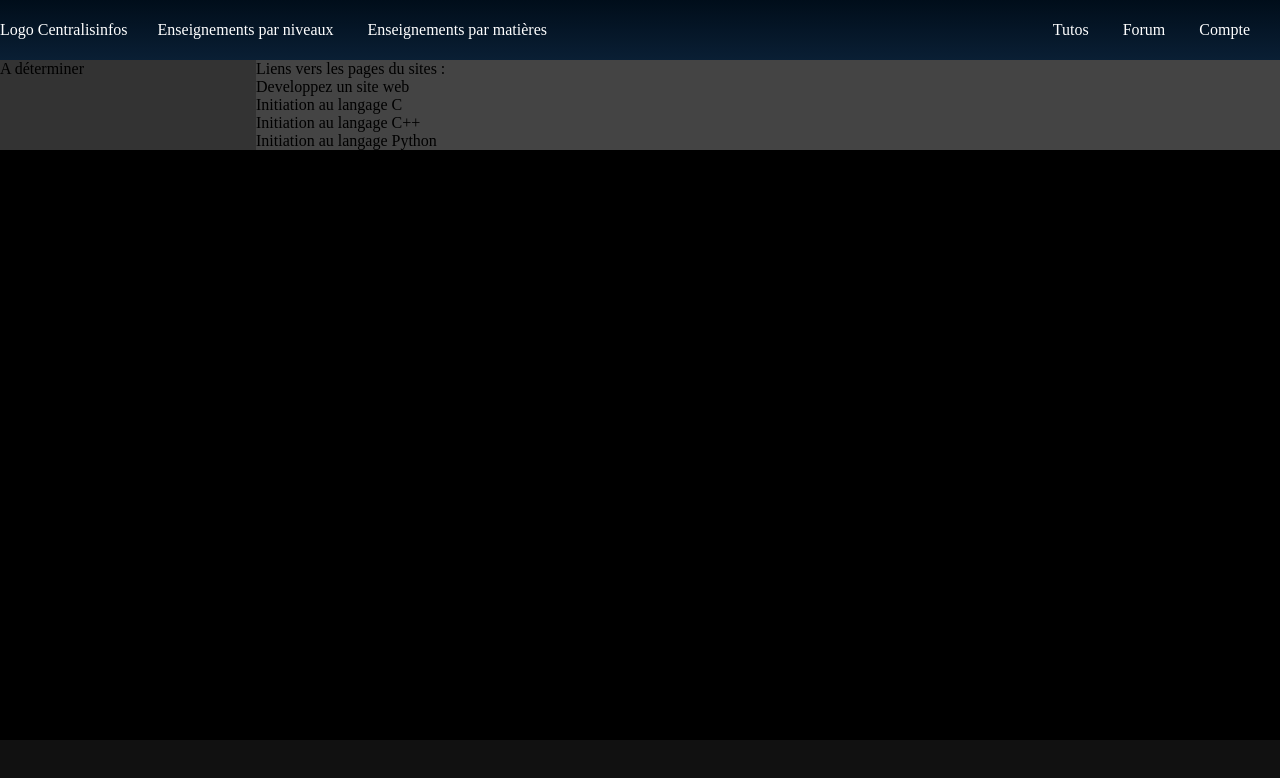
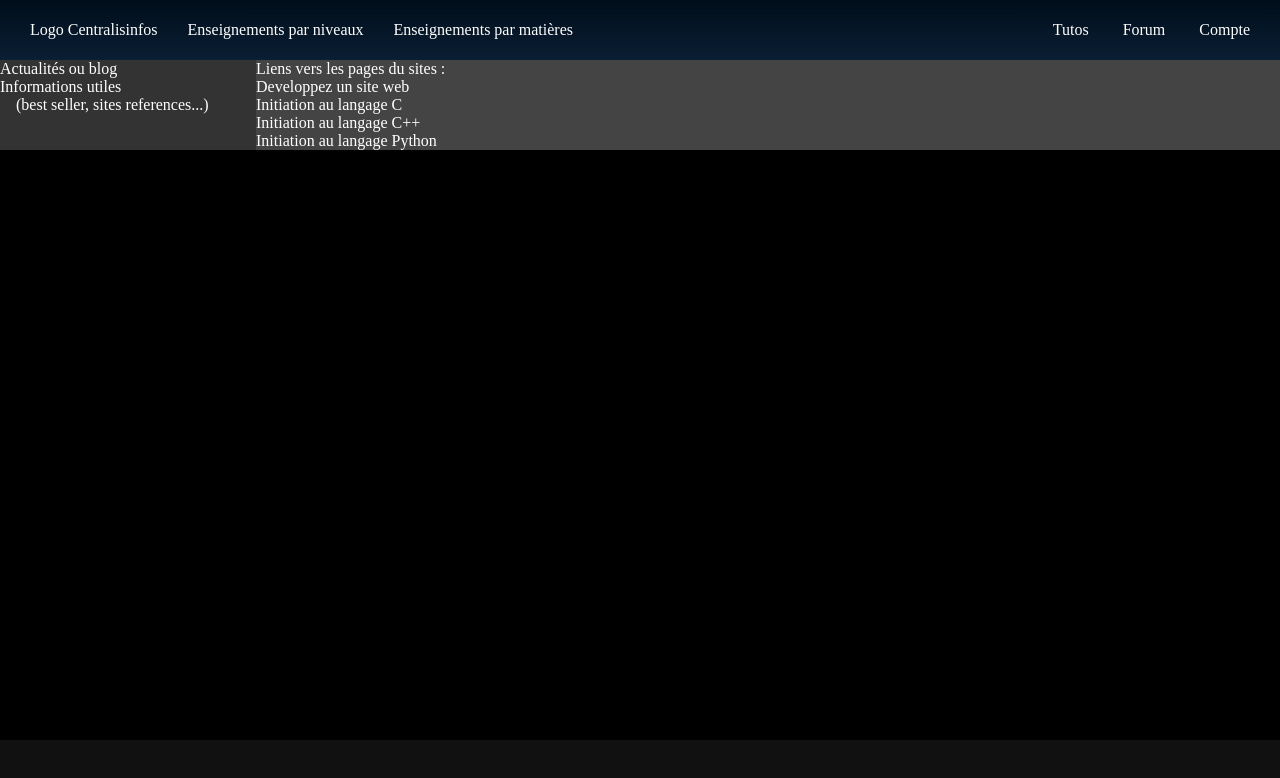
Before and after one commit to Lenglet-jeremy/Centralisinfos, a plain HTML site: page index.html in a window 1280 px wide. Drawn offline with Linux system fonts and the light colour scheme.

Commit message:
Mise à jour NavBar

```diff
--- a/index.html
+++ b/index.html
@@ -12,11 +12,24 @@
         <div class="Left">
             <div class="Welcome">
                 <a class="Logo" href="#">Logo</a>
-                <a class="Acceuil" href="#">Centralisinfos</a>
+                <a class="HomePage" href="#">Centralisinfos</a>
             </div>
             <div class="Education">
-                <a class="Skill" href="#">Enseignements par niveaux</a>
-                <a class="Subject" href="#">Enseignements par matières</a>
+                <div class="SkillsMenu">
+                    <a class="SkillsAnchor" href="#">Enseignements par niveaux</a>
+                    <div class="SkillsSubMenu">
+                        <a href="#">6e</a>
+                        <a href="#">5e</a>
+                        <a href="#">4e</a>
+                        <a href="#">3e</a>
+                        <a href="#">Seconde</a>
+                        <a href="#">Premiere</a>
+                        <a href="#">Terminale</a>
+                    </div>
+                </div>
+                <div class="SubjectMenu">
+                    <a class="SubjectAnchor" href="#">Enseignements par matières</a>
+                </div>
             </div>
         </div>
 
@@ -31,14 +44,16 @@
 
     <main class="Main">
         <div class="ToDefine">
-            <p>A déterminer</p>
+            <p>Actualités ou blog</p>
+            <p>Informations utiles</p>
+            <p>&nbsp;&nbsp;&nbsp;&nbsp;(best seller, sites references...)</p>
         </div>
         <div class="Content">
-            <p>Liens vers les pages du sites : </p>
-            <p>Developpez un site web</p>
-            <p>Initiation au langage C</p>
-            <p>Initiation au langage C++</p>
-            <p>Initiation au langage Python</p>
+            <a>Liens vers les pages du sites : </a>
+            <a>Developpez un site web</a>
+            <a>Initiation au langage C</a>
+            <a>Initiation au langage C++</a>
+            <a>Initiation au langage Python</a>
         </div>
     </main>
 
--- a/style.css
+++ b/style.css
@@ -11,7 +11,11 @@ a{
     text-decoration: none;
     color: #ffffff;
 }
+p{
+    color: #ffffff;
+}
 
+/* HEADER */
 .Header{
     height: 60px;
     width: 100%;
@@ -22,25 +26,63 @@ a{
     background: linear-gradient(to top, #0b223ae6, #001325b3);
 }
 .Header div{}
+
+/* LEFT */
     .Header .Left{
         display: flex;
         flex-direction: row;
     }
-
-.Header .Left .Welcome{}
+    .Header .Left .Welcome{
+        line-height: 60px;
+        padding-left: 30px;
+    }
     .Header .Left .Welcome a{}
     .Header .Left .Welcome .Logo{}
-.Header .Left .Welcome .Acceuil{}
+    .Header .Left .Welcome .HomePage{}
 
-.Header .Left .Education{}
-.Header .Left .Education a{
-    padding-left :  30px;
+    .Header .Left .Education{
+        display: flex;
+        flex-direction: row;
     }
-.Header .Left .Education .Skill{}
-.Header .Left .Education .Subject{}
+    .Header .Left .Education .SkillsMenu{
+        line-height: 60px;
+        padding-left: 30px;
+    }
+    .Header .Left .Education .SkillsMenu .SkillsAnchor{
+    }
+    .Header .Left .Education .SkillsMenu .SkillsSubMenu{
+        display: none;
+    }
+    .Header .Left .Education .SkillsMenu:hover .SkillsSubMenu{
+        display: flex;
+        flex-direction: column;
+        background-color: #111111;
+        position: absolute;
+        width: 100px;
+    }
 
+    .Header .Left .Education .SubjectMenu{
+        line-height: 60px;
+        padding-left: 30px;
+    }
+    .Header .Left .Education .SubjectMenu .SubjectAnchor{}
+    .Header .Left .Education .SubjectMenu .SubjectSubMenu{
+        display: none;
+    }
+    .Header .Left .Education .SubjectMenu:hover .SubjectSubMenu{
+        display: flex;
+        flex-direction: column;
+        background-color: #111111;
+        position: absolute;
+        width: 100px;
+    }
+/* /LEFT */
+
+/* CENTER */
     .Header .Center{}
+/* /CENTRE */
 
+/* RIGHT */
     .Header .Right{}
     .Header .Right a{
         padding-right :  30px;
@@ -48,33 +90,36 @@ a{
     .Header .Right .Tutos{}
     .Header .Right .Forum{}
     .Header .Right .Account{}
+/* /RIGHT */
 
+/* /HEADER */
 
-
+/* MAIN */
     .Main{
         display: flex;
         flex-direction: row;
     }
     .Main div{}
-
     .Main .ToDefine{
         background-color: #333333;
         width: 20%;
     }
     .Main .ToDefine p{}
-
     .Main .Content{
         background-color: #444444;
+        display: flex;
+        flex-direction: column;
         width: 80%;
     }
     .Main .Content p{}
+/* /MAIN */
 
-
-
+/* FOOTER */
 .Footer{
     position: absolute;
-    bottom: 0;
     width: 100%;
     height: 60px;
+    bottom: 0;
     background-color: #111111;
 }
+/* /FOOTER */
```
Lines whose indentation alone changed are shown as unchanged.
